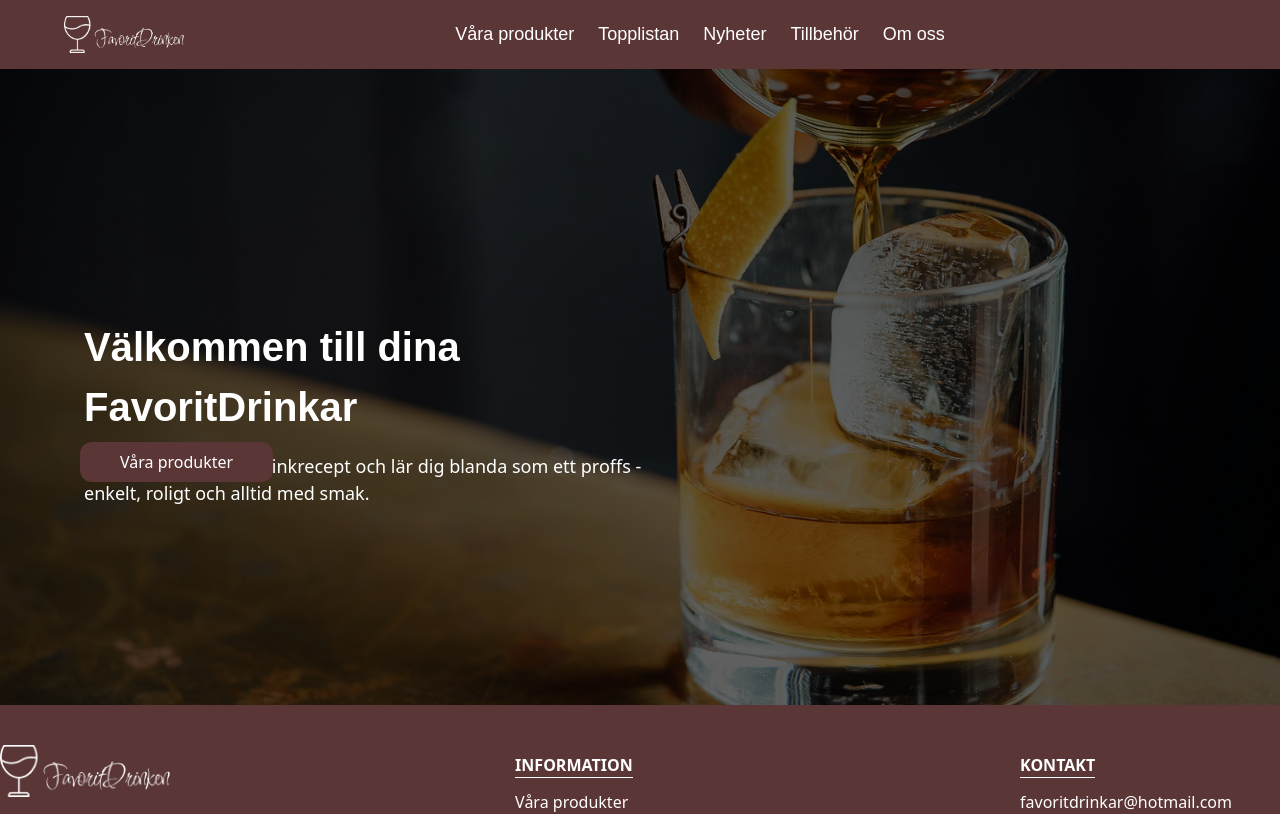
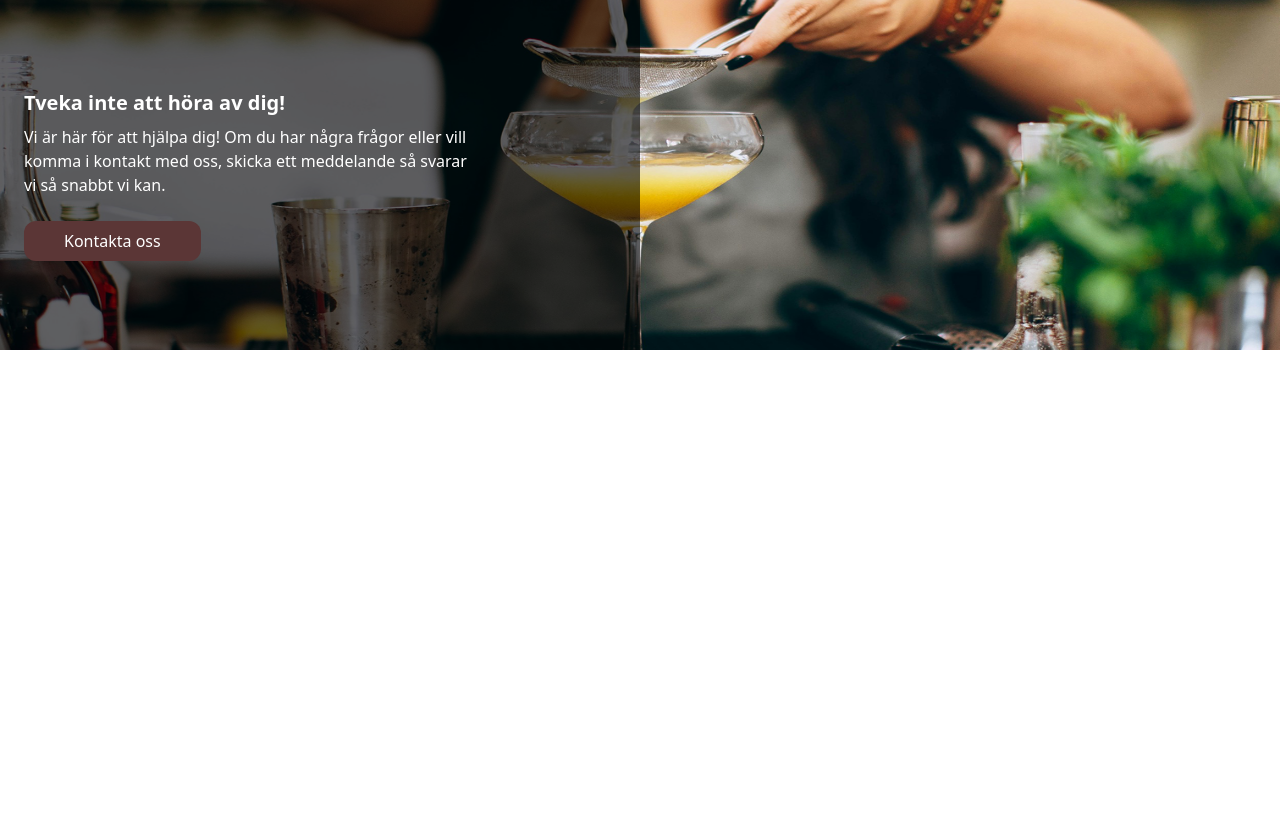
Before and after one commit to Topler97/Examensarbete, a Next.js app: page / in a window 1280 px wide. Shown: the top 814 px of the page. Built offline with nearby package versions, Linux system fonts and the light colour scheme.

Commit message:
added the last bits of action

```diff
--- /dev/null
+++ b/app/components/calltoaction/Calltoaction.jsx
@@ -0,0 +1,56 @@
+import Image from "next/image";
+import { Button } from "../Button";
+
+// Definiera actionText-funktionen utanför JSX
+const actionText = () => {
+  return {
+    heading: "Tveka inte att höra av dig!", // Skicka in rubriken för <h1>
+    description: "Vi är här för att hjälpa dig! Om du har några frågor eller vill komma i kontakt med oss, skicka ett meddelande så svarar vi så snabbt vi kan."
+  };
+};
+
+export default function Action() {
+  // Hämta data från actionText
+  const { heading, description } = actionText();
+
+  return (
+    <header className="relative">
+      {/* Bilden */}
+      <Image
+        src="/callaction.png"
+        alt="action image"
+        width={1000}
+        height={750}
+        className="w-full h-auto md:h-[350px]" // Gör bilden responsiv
+      />
+
+
+       {/* Overlay */}
+      <div className="absolute left-0 top-0 w-full md:w-1/2 h-full bg-black opacity-60 z-20 flex flex-col items-center justify-center text-left px-4"> </div>
+
+      {/* Text och Knapp */}
+      <div className="absolute left-0 top-0 w-full md:w-1/2 h-full z-30 flex flex-col items-center md:items-start justify-center px-6 gap-y-2">
+
+      {/* H1 Text */}
+      <h1 className="text-white text-lg md:text-xl font-bold max-w-[90%] md:max-w-md text-left">
+        {heading}
+      </h1>
+
+      {/* Overlay Text */}
+      <p className="text-white text-sm md:text-base font-medium max-w-[90%] md:max-w-md text-left">
+        {description}
+      </p>
+
+      {/* Knapp */}
+      <div className="w-full md:w-auto self-center md:self-start mt-2 md:mt-4">
+        <Button
+          buttonText="Kontakta oss"
+          buttonColor="#5B3636"
+          className="py-2 px-6"
+        />
+      </div>
+      </div>
+
+    </header>
+  );
+}
--- a/app/layout.jsx
+++ b/app/layout.jsx
@@ -1,7 +1,7 @@
 import './globals.css';
-import Navbar from "./components/navigation/Nav"; // Importera Navbar
-import {Footer} from './components/Footer';
-import {Hero} from './components/Hero';
+// import Navbar from "./components/navigation/Nav"; // Importera Navbar
+// import {Footer} from './components/Footer';
+// import {Hero} from './components/Hero';
 
 export const metadata = {
   title: 'Next.js',
@@ -12,10 +12,10 @@ export default function RootLayout({ children }) {
   return (
     <html lang="sv">
       <body>
-        <Navbar />
+        {/* <Navbar />  */}
         {children}
-        <Hero/>
-        <Footer/>
+        {/* <Hero/>
+        <Footer/> */}
 
       </body>
     </html>
--- a/app/page.jsx
+++ b/app/page.jsx
@@ -1,8 +1,8 @@
-
+import Action from "./components/calltoaction/calltoaction";
 
 export default function Home() {
   return (
   <div>
-
+  <Action />
   </div>
 )}
```
Also changed, not shown: public/callaction.png (added).
